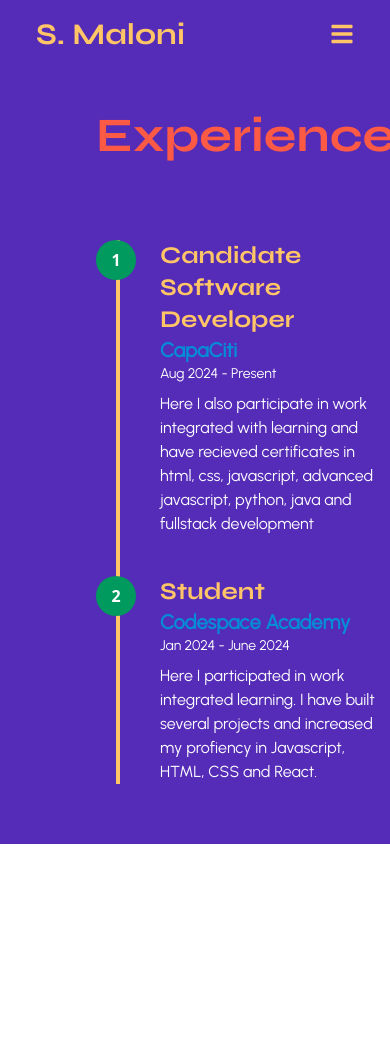
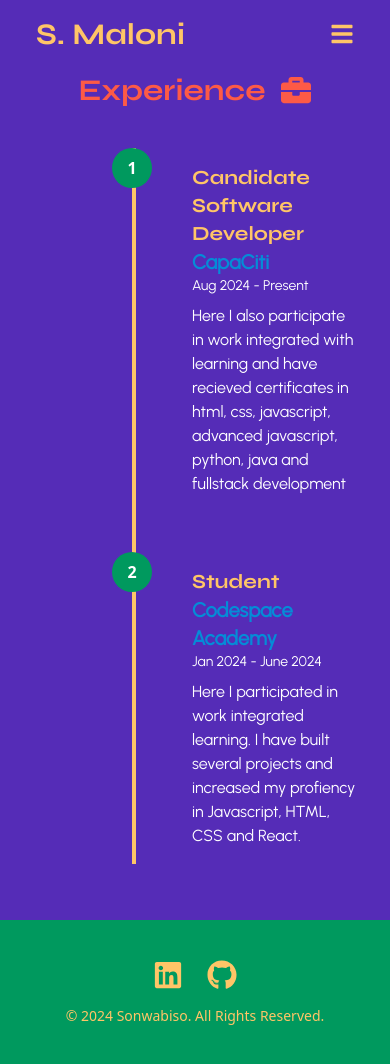
Before and after one commit to Sonwabiso1/my-portfolio, a React (Vite) app: page /Experience in a window 390 px wide. Before the commit the page ends 844 px from the top, so only its background shows below. Built offline with nearby package versions, Linux system fonts and the light colour scheme.

Commit message:
added footer and experience page responsiveness

```diff
--- a/src/App.jsx
+++ b/src/App.jsx
@@ -21,6 +21,7 @@ function App() {
         <Route path='/About' element={<AboutMe />} />
         <Route path='/Footer' element={<Footer/>}/>
       </Routes>
+      <Footer/>
     </Router>
   );
 }
--- a/src/components/Footer.jsx
+++ b/src/components/Footer.jsx
@@ -7,7 +7,7 @@ const Footer = () => {
             <div className="flex justify-center space-x-6">
                 {/* LinkedIn */}
                 <a
-                    href="https://www.linkedin.com/in/your-linkedin-profile"  // Replace with your LinkedIn URL
+                    href="https://www.linkedin.com/in/sonwabiso-maloni-2811ba27b"
                     target="_blank"
                     rel="noopener noreferrer"
                     className="hover:text-yellow-500 transition"
@@ -17,7 +17,7 @@ const Footer = () => {
 
                 {/* GitHub */}
                 <a
-                    href="https://github.com/your-github-profile"  // Replace with your GitHub URL
+                    href="https://https://github.com/Sonwabiso1"
                     target="_blank"
                     rel="noopener noreferrer"
                     className="hover:text-yellow-500 transition"
--- a/src/pages/AboutMe.jsx
+++ b/src/pages/AboutMe.jsx
@@ -8,7 +8,7 @@ const AboutMe = () => {
     return (
         <div className="bg-royal-purple min-h-screen flex flex-col  p-6 md:p-10 space-y-10">
             {/* Heading with Icon on the Right */}
-            <h1 className="font-heading text-tomato-red text-4xl md:text-5xl ml-4 md:ml-12 lg:ml-24 mt-0 pt-14 md:pt-28 pb-8 flex items-center">
+            <h1 className="font-heading text-tomato-red text-3xl sm:text-4xl lg:text-5xl flex items-center justify-center pt-14">
                 <span>About Me</span>
                 <FaUserAlt className="ml-4" />
             </h1>
--- a/src/pages/Education.jsx
+++ b/src/pages/Education.jsx
@@ -6,7 +6,7 @@ const Education = () => {
     return (
         <div className="bg-royal-purple min-h-screen p-6 md:p-10">
             {/* Page Heading */}
-            <h1 className="font-heading text-tomato-red text-4xl md:text-5xl ml-4 md:ml-12 lg:ml-24 mt-0 pt-14 md:pt-28 pb-10 flex items-center">
+            <h1 className="font-heading text-tomato-red text-3xl sm:text-4xl lg:text-5xl flex items-center justify-center pt-14">
                 <span>Education</span>
                 <FaGraduationCap className="ml-4" />
             </h1>
--- a/src/pages/Experience.jsx
+++ b/src/pages/Experience.jsx
@@ -20,9 +20,9 @@ const Experience = () => {
     ];
 
     return (
-        <div className="bg-royal-purple min-h-screen overflow-hidden">
+        <div className="bg-royal-purple min-h-screen overflow-hidden p-4">
             {/* Heading */}
-            <h1 className="font-heading text-tomato-red text-5xl ml-24 mt-0 pt-28 pb-10 flex items-center">
+            <h1 className="font-heading text-tomato-red text-3xl sm:text-4xl lg:text-5xl flex items-center justify-center pt-14">
                 <span>Experience</span>
                 <FaBriefcase className="ml-4" />
             </h1>
@@ -40,8 +40,8 @@ const Experience = () => {
                         </div>
 
                         {/* Timeline Content */}
-                        <div className="ml-6">
-                            <h2 className="text-2xl text-soft-peach font-bold font-heading">
+                        <div className="ml-6 p-4 items-center">
+                            <h2 className="text-xl md:text-2xl  text-soft-peach font-bold font-heading">
                                 {exp.role}
                             </h2>
                             <h3 className="text-xl text-ocean-blue font-semibold font-body">
```
